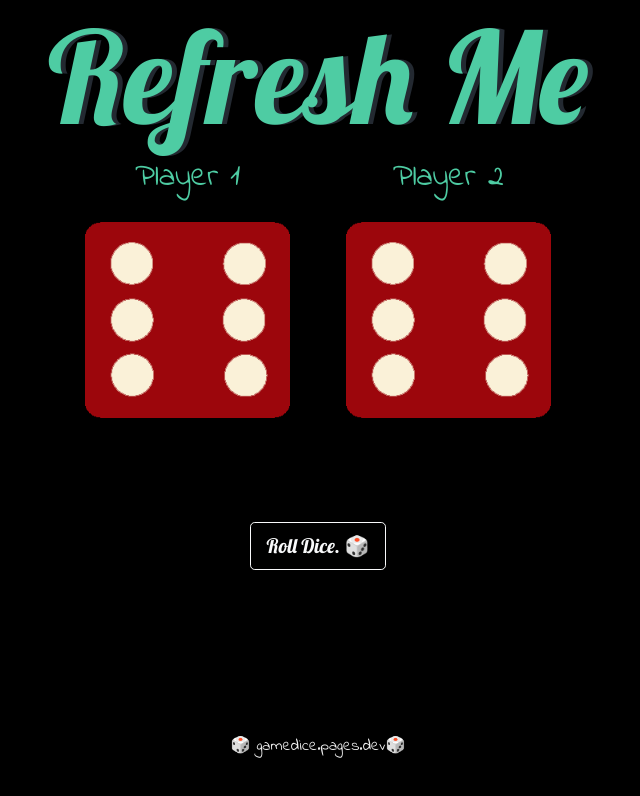
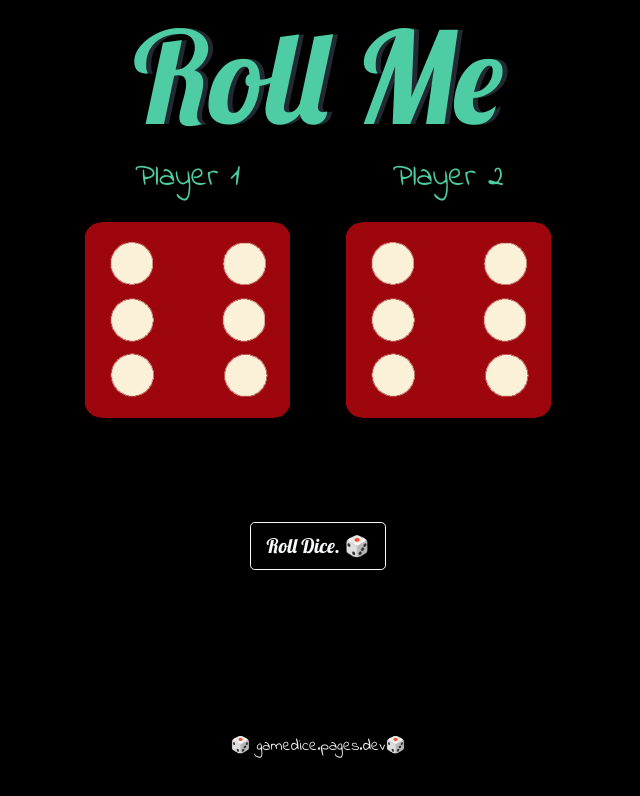
Before and after one commit to noob04coder/dicegames, a plain HTML site: page index.html in a window 1280 px wide. Shown: the whole page, without its empty margins (322-962 px from the left). Drawn offline with nearby package versions, Linux system fonts and the light colour scheme.

Commit message:
Update index.html

```diff
--- a/index.html
+++ b/index.html
@@ -11,7 +11,7 @@
   <body>
 
     <div class="container">
-      <h1 id="mainText">Refresh Me</h1>
+      <h1 id="mainText">Roll Me</h1>
 
       <div class="dice">
         <p>Player 1</p>
```
